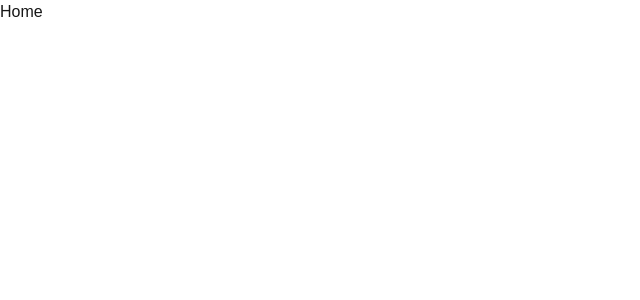
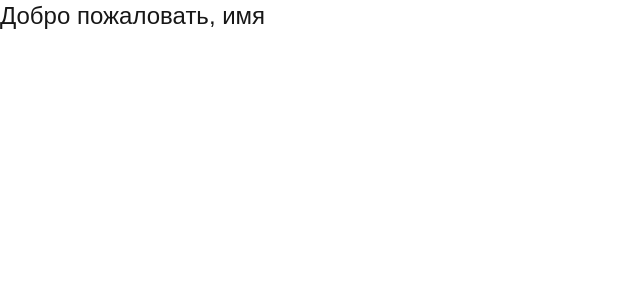
Before and after one commit to ConquestSucks/cloud-app-client, a Next.js app: page /dashboard/home in a window 1280 px wide. Shown: the top 300 px of the page, without its empty margins (0-640 px from the left). Built offline with nearby package versions, Linux system fonts and the light colour scheme.

Commit message:
dummy homepage

```diff
--- a/app/(routes)/dashboard/home/page.tsx
+++ b/app/(routes)/dashboard/home/page.tsx
@@ -1,9 +1,9 @@
-import React from 'react'
+import React from "react";
 
 const Home = () => {
-  return (
-    <div>Home</div>
-  )
-}
+    return <div className="page">
+        <h1 className="text-2xl">Добро пожаловать, имя</h1>
+    </div>;
+};
 
-export default Home
+export default Home;
--- a/app/(routes)/home/@navbar/page.tsx
+++ b/app/(routes)/home/@navbar/page.tsx
@@ -1,8 +1,9 @@
+import HomeNavbarComponent from '@/app/widgets/home-navbar/ui/HomeNavbarComponent'
 import React from 'react'
 
 const HomeNavbar = () => {
   return (
-    <div>Home navbar</div>
+    <div><HomeNavbarComponent /></div>
   )
 }
 
--- a/app/(routes)/home/layout.tsx
+++ b/app/(routes)/home/layout.tsx
@@ -6,9 +6,9 @@ export default function HomeLayout({
   navbar: React.ReactNode;
 }) {
   return (
-    <>
+    <div className="h-full">
       {navbar}
       {children}
-    </>
+    </div>
   );
 }
--- a/app/(routes)/home/page.tsx
+++ b/app/(routes)/home/page.tsx
@@ -2,7 +2,7 @@ import React from 'react'
 
 const HomePage = () => {
   return (
-    <div>Home</div>
+    <div className='flex justify-center items-center grow h-full'>Тут что-то будет</div>
   )
 }
 
--- /dev/null
+++ b/src/app/widgets/home-navbar/ui/HomeNavbarComponent.tsx
@@ -0,0 +1,16 @@
+'use client'
+
+import NavbarLogo from '@/app/shared/ui/NavbarLogo'
+import { Button } from '@mui/material'
+import React from 'react'
+
+const HomeNavbarComponent = () => {
+  return (
+    <div className='flex justify-between p-[12]'>
+        <NavbarLogo />
+        <Button variant="contained" href='/auth'>Войти</Button>
+    </div>
+  )
+}
+
+export default HomeNavbarComponent
```
